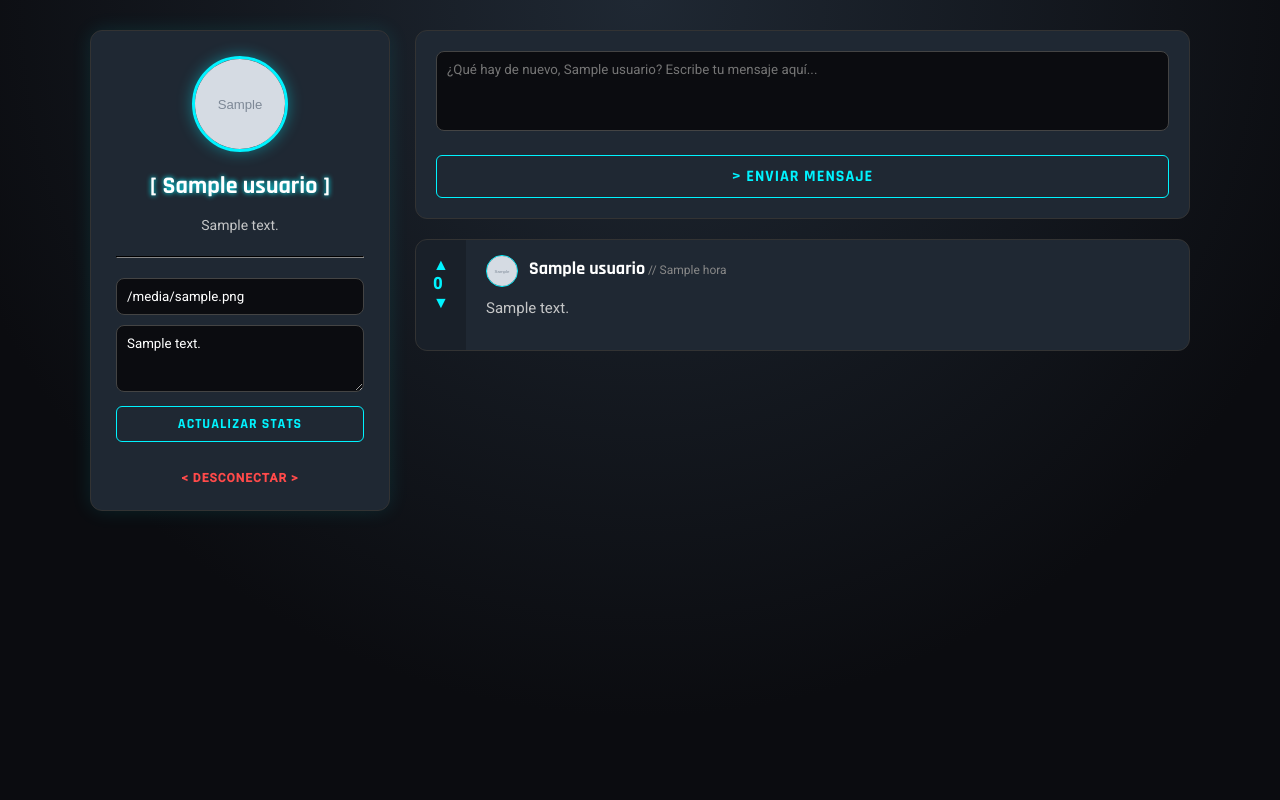
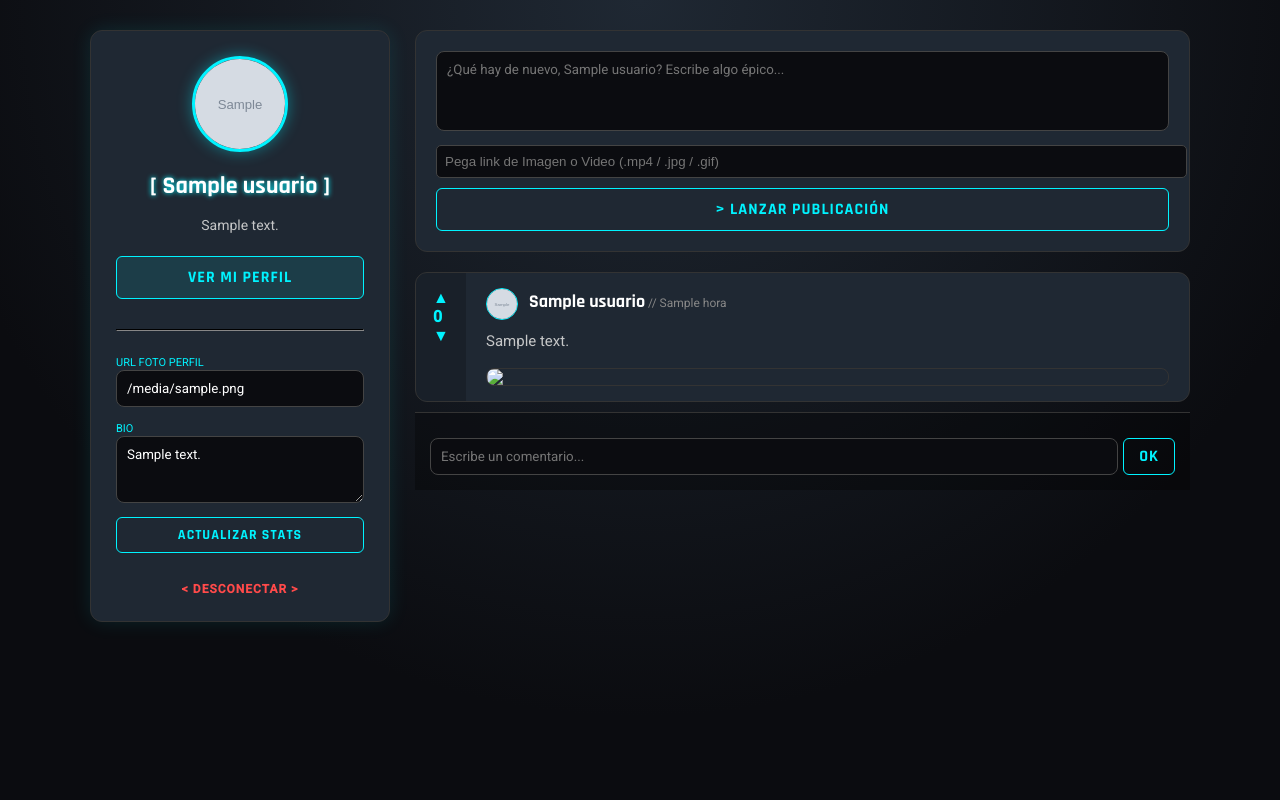
Before and after one commit to valentino16camacho-star/V-ctor-Social-V2, a Flask app: template templates/index.html in a window 1280 px wide. Run offline with Flask 3, Linux system fonts and the light colour scheme; the template is opened without the code that fills it: most values are stand-ins (such as "Sample title", 1, 10 or a date in 2020); grey boxes marked "Sample" are stand-in pictures; some libraries are stand-ins or nearby versions.

Commit message:
index.html

```diff
--- a/templates/index.html
+++ b/templates/index.html
@@ -15,6 +15,7 @@
             --neon-secondary: #c5ea86; /* Verde tipo Matrix */
             --text-light: #c5c6c7;
             --white: #ffffff;
+            --danger: #ff4a4a;
         }
 
         body {
@@ -69,7 +70,7 @@
         .bio-text { font-size: 14px; margin-bottom: 20px; line-height: 1.5; }
 
         /* FORMULARIOS Y CAJAS DE TEXTO */
-        .edit-form input, .edit-form textarea, .post-box textarea {
+        .edit-form input, .edit-form textarea, .post-box textarea, .comment-box input {
             width: 100%;
             background: #0b0c10;
             color: var(--white);
@@ -83,7 +84,7 @@
             transition: 0.3s;
         }
 
-        .edit-form input:focus, .edit-form textarea:focus, .post-box textarea:focus {
+        .edit-form input:focus, .edit-form textarea:focus, .post-box textarea:focus, .comment-box input:focus {
             border-color: var(--neon-accent);
             box-shadow: 0 0 10px rgba(0, 243, 255, 0.2);
         }
@@ -130,6 +131,7 @@
             overflow: hidden;
             transition: 0.3s;
             animation: slideIn 0.4s ease-out;
+            margin-bottom: 10px;
         }
 
         .post:hover {
@@ -148,15 +150,51 @@
             color: var(--neon-accent);
         }
 
-        .content { padding: 15px 20px; flex-grow: 1; }
+        .content { padding: 15px 20px; flex-grow: 1; position: relative; }
 
         .content small { color: #888; font-size: 12px; }
         .content b { color: var(--white); font-family: 'Rajdhani', sans-serif; font-size: 18px;}
         .content p { margin-top: 10px; line-height: 1.5; font-size: 15px;}
 
-        /* Avatar chiquito en los posts */
         .post-avatar {
             width: 30px; height: 30px; border-radius: 50%; vertical-align: middle; margin-right: 8px; border: 1px solid var(--neon-accent);
+        }
+
+        /* MULTIMEDIA */
+        .media-content {
+            margin-top: 15px;
+            max-width: 100%;
+            border-radius: 8px;
+            border: 1px solid #333;
+            display: block;
+        }
+
+        /* COMENTARIOS */
+        .comment-section {
+            background: rgba(0,0,0,0.3);
+            padding: 15px;
+            border-top: 1px solid #333;
+        }
+        .comment {
+            font-size: 13px;
+            padding: 5px 0;
+            border-bottom: 1px solid #222;
+        }
+        .comment b { color: var(--neon-accent); font-size: 13px; }
+
+        .btn-delete {
+            position: absolute;
+            right: 15px;
+            top: 15px;
+            color: var(--danger);
+            border: 1px solid var(--danger);
+            width: auto;
+            padding: 2px 8px;
+            font-size: 12px;
+        }
+        .btn-delete:hover {
+            background: var(--danger);
+            box-shadow: 0 0 10px var(--danger);
         }
 
         @keyframes slideIn {
@@ -164,7 +202,6 @@
             to { opacity: 1; transform: translateY(0); }
         }
 
-        /* SCROLLBAR GAMER */
         ::-webkit-scrollbar { width: 8px; }
         ::-webkit-scrollbar-track { background: var(--bg-dark); }
         ::-webkit-scrollbar-thumb { background: #444; border-radius: 4px; }
@@ -184,9 +221,17 @@
                     <p class="bio-text">{{ bio }}</p>
                 </div>
             </div>
+
+            <a href="/perfil/{{ usuario }}" style="text-decoration: none;">
+                <button style="margin-bottom: 10px; background: rgba(0,243,255,0.1);">Ver mi Perfil</button>
+            </a>
+
             <hr style="border-color: #333; margin: 20px 0;">
+
             <form action="/editar_perfil" method="POST" class="edit-form">
+                <label style="font-size: 11px; color: var(--neon-accent);">URL FOTO PERFIL</label>
                 <input type="text" name="foto_url" placeholder="URL de tu foto" value="{{ avatar }}">
+                <label style="font-size: 11px; color: var(--neon-accent);">BIO</label>
                 <textarea name="bio" placeholder="Tu biografía..." rows="3">{{ bio }}</textarea>
                 <button type="submit" style="font-size: 14px; padding: 8px;">Actualizar Stats</button>
             </form>
@@ -196,20 +241,45 @@
 
         <main class="feed">
             <div class="post-box">
-                <textarea id="msg" placeholder="¿Qué hay de nuevo, {{ usuario }}? Escribe tu mensaje aquí..." style="height: 80px; resize: none;"></textarea>
-                <button onclick="publicar()" style="margin-top: 10px;">&gt; Enviar Mensaje</button>
+                <textarea id="msg" placeholder="¿Qué hay de nuevo, {{ usuario }}? Escribe algo épico..." style="height: 80px; resize: none;"></textarea>
+                <input type="text" id="media_url" placeholder="Pega link de Imagen o Video (.mp4 / .jpg / .gif)" style="background: #0b0c10; color: white; border: 1px solid #444; width: 100%; padding: 8px; border-radius: 5px; margin-bottom: 10px;">
+
+                <button onclick="publicar()">&gt; Lanzar Publicación</button>
             </div>
 
             <div id="muro">
                 {% for p in posts %}
+                <div class="post-container" id="container-{{ p.id }}">
                     <div class="post">
                         <div class="votes">▲<br>0<br>▼</div>
                         <div class="content">
+                            {% if p.usuario == usuario %}
+                            <button class="btn-delete" onclick="eliminarPost('{{ p.id }}')">BORRAR</button>
+                            {% endif %}
+
                             <small>
                                 <img src="{{ p.avatar }}" class="post-avatar">
                                 <b>{{ p.usuario }}</b> // {{ p.hora }}
                             </small>
                             <p>{{ p.contenido }}</p>
+
+                            {% if p.media_url %}
+                                {% if p.media_url.endswith('.mp4') %}
+                                <video src="{{ p.media_url }}" class="media-content" controls></video>
+                                {% else %}
+                                <img src="{{ p.media_url }}" class="media-content">
+                                {% endif %}
+                            {% endif %}
+                        </div>
+                    </div>
+
+                    <div class="comment-section">
+                        <div id="comments-{{ p.id }}">
+                            </div>
+                        <div class="comment-box" style="display: flex; gap: 5px; margin-top: 10px;">
+                            <input type="text" id="input-{{ p.id }}" placeholder="Escribe un comentario..." style="margin-bottom: 0;">
+                            <button onclick="comentar('{{ p.id }}')" style="width: auto; padding: 5px 15px;">OK</button>
+                        </div>
                     </div>
                 </div>
                 {% endfor %}
@@ -219,29 +289,81 @@
 
     <script>
         var socket = io();
+        var mi_usuario = "{{ usuario }}";
+
         function publicar() {
             var m = document.getElementById('msg').value;
-            if(m.trim() !== '') {
-                socket.emit('enviar_post', {contenido: m});
+            var media = document.getElementById('media_url').value;
+            if(m.trim() !== '' || media.trim() !== '') {
+                socket.emit('enviar_post', {contenido: m, media_url: media});
                 document.getElementById('msg').value = '';
+                document.getElementById('media_url').value = '';
+            }
+        }
+
+        function eliminarPost(id) {
+            if(confirm("¿Seguro que quieres borrar este post?")) {
+                socket.emit('borrar_post', id);
+            }
+        }
+
+        function comentar(postId) {
+            var input = document.getElementById('input-' + postId);
+            if(input.value.trim() !== '') {
+                socket.emit('enviar_comentario', {post_id: postId, texto: input.value});
+                input.value = '';
             }
         }
 
         socket.on('publicacion_instantanea', function(data) {
             var muro = document.getElementById('muro');
+            var mediaHtml = '';
+            if(data.media_url) {
+                if(data.media_url.includes('.mp4')) {
+                    mediaHtml = `<video src="${data.media_url}" class="media-content" controls></video>`;
+                } else {
+                    mediaHtml = `<img src="${data.media_url}" class="media-content">`;
+                }
+            }
+
+            var deleteBtn = (data.usuario === mi_usuario) ? `<button class="btn-delete" onclick="eliminarPost('${data.id}')">BORRAR</button>` : '';
+
             var nuevoHtml = `
+                <div class="post-container" id="container-${data.id}">
                     <div class="post">
                         <div class="votes">▲<br>0<br>▼</div>
                         <div class="content">
+                            ${deleteBtn}
                             <small>
                                 <img src="${data.avatar}" class="post-avatar">
                                 <b>${data.usuario}</b> // ${data.hora}
                             </small>
                             <p>${data.contenido}</p>
+                            ${mediaHtml}
+                        </div>
+                    </div>
+                    <div class="comment-section">
+                        <div id="comments-${data.id}"></div>
+                        <div class="comment-box" style="display: flex; gap: 5px; margin-top: 10px;">
+                            <input type="text" id="input-${data.id}" placeholder="Escribe un comentario..." style="margin-bottom: 0;">
+                            <button onclick="comentar('${data.id}')" style="width: auto; padding: 5px 15px;">OK</button>
+                        </div>
                     </div>
                 </div>`;
             muro.insertAdjacentHTML('afterbegin', nuevoHtml);
         });
+
+        socket.on('post_eliminado', function(id) {
+            var el = document.getElementById('container-' + id);
+            if(el) el.remove();
+        });
+
+        socket.on('nuevo_comentario', function(data) {
+            var box = document.getElementById('comments-' + data.post_id);
+            if(box) {
+                box.innerHTML += `<div class="comment"><b>${data.usuario}:</b> ${data.texto}</div>`;
+            }
+        });
     </script>
 </body>
 </html>
```
Lines whose indentation alone changed are shown as unchanged.
